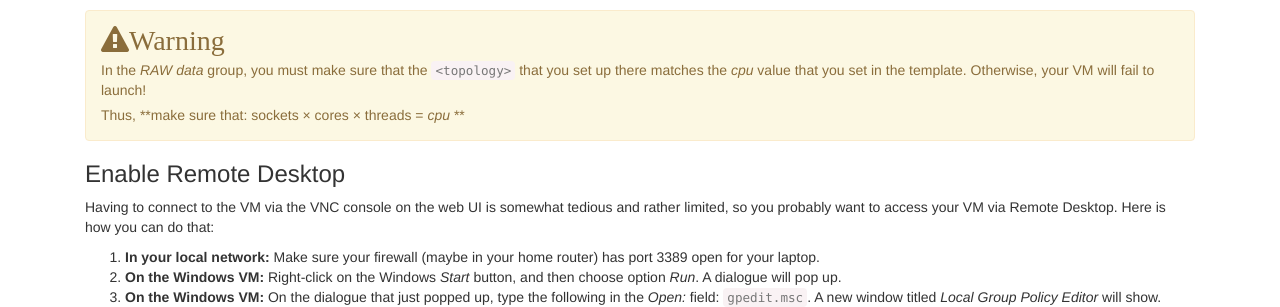
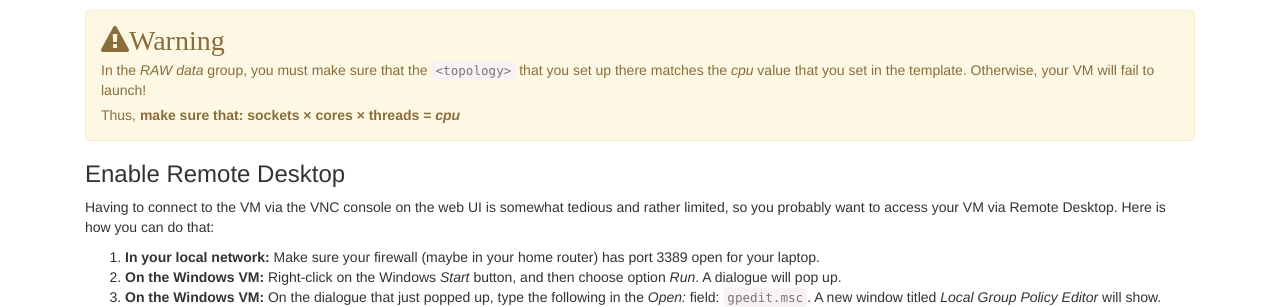
Before and after one commit to sara-nl/clouddocs, a Jekyll site: the page built from Windows.markdown, in a window 1280 px wide and 900 px high, scrolled down 4907 px. Shown: the part 153-460 px from the top of the window. Built offline with Jekyll 4.4.1, drawn with Linux system fonts in a browser that asks for light colours; nearby versions of some CDN libraries.

Commit message:
warning summary in bold

```diff
--- a/Windows.markdown
+++ b/Windows.markdown
@@ -216,7 +216,7 @@ From now on, you will use this `template` to run your VM.
 
 In the _RAW data_ group, you must make sure that the `<topology>` that you set up there matches the _cpu_ value that you set in the template. Otherwise, your VM will fail to launch!
 
-Thus, **make sure that: sockets &#215; cores &#215; threads = _cpu_ **
+Thus, <b>make sure that: sockets &#215; cores &#215; threads = _cpu_ </b>
 </div>
 
 ### Enable Remote Desktop
```
